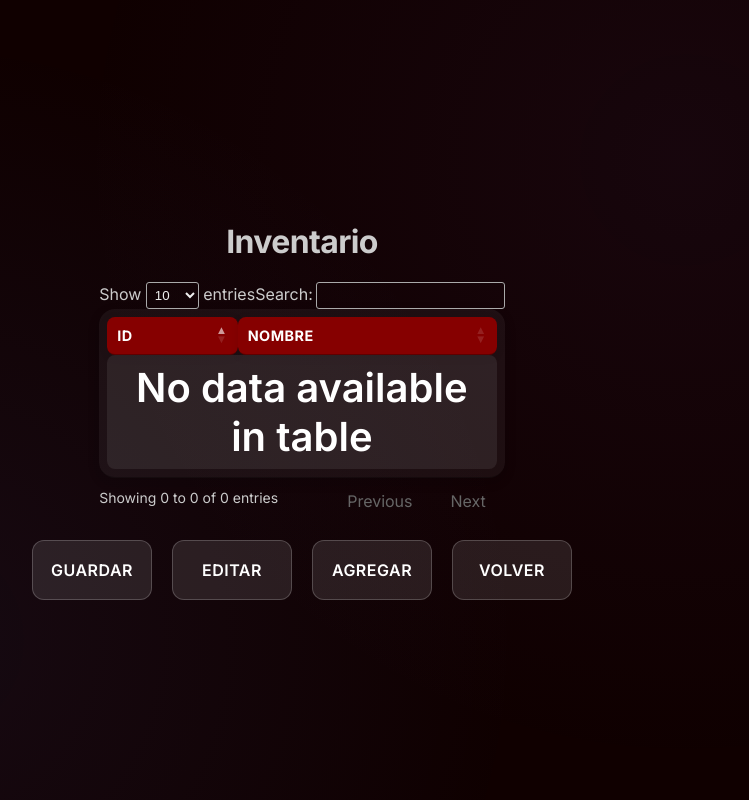
After one commit to Nickdiaz14/TOV, a Flask app: page /table_guide in a window 1280 px wide. The commit adds this page. Shown: the whole page, without its empty margins (338-1087 px from the left). Run offline with Flask 3, Linux system fonts and the light colour scheme; data that the repository does not hold is empty; some libraries are stand-ins or nearby versions.

Commit message:
Add guides table

```diff
--- a/app.py
+++ b/app.py
@@ -89,6 +89,21 @@ def charge_page():
 @app.route('/discharge')
 def discharge_page():
     return render_template('discharge.html')
+
+@app.route('/table_guide')
+def table_guide_page():
+    # Aquí podrías obtener los datos de la base de datos
+    connection = connect_db()
+    cursor = connection.cursor()
+
+    cursor.execute("""
+    SELECT * FROM guides
+    ORDER BY id ASC;
+    """)
+
+    output = cursor.fetchall()
+    data = [{"id": row[0], "nombre": row[1]} for row in output]
+    return render_template('table_guide.html',data=data)
 
 @app.route('/table_ped')
 def table_ped_page():
@@ -304,6 +319,25 @@ def discharge_submit():
         print("Error:", e)
         return jsonify({'success': False})
 
+@app.route("/guardar_guide", methods=["POST"])
+def guardar_guide():
+    datos_actualizados = request.get_json()
+    connection = connect_db()
+    cursor = connection.cursor()
+
+    for dato in datos_actualizados:
+        id = dato['id']
+        nombre = dato['nombre']
+
+        cursor.execute("""
+            UPDATE guides
+            SET name = %s
+            WHERE id = %s;
+        """, (nombre, id))
+    connection.commit()
+    cursor.close()
+    return jsonify({"status": "ok"})
+
 @app.route("/guardar_ped", methods=["POST"])
 def guardar_ped():
     datos_actualizados = request.get_json()
--- a/templates/menu.html
+++ b/templates/menu.html
@@ -12,7 +12,7 @@
         <div class="botones">
             <button data-url="/charge" class="resolver azulito" style="width: 150px;">Cargue</button>
             <button data-url="/discharge" class="resolver azulito" style="width: 150px;">Descargue</button>
-            <button data-url="/add" class="resolver azulito" style="width: 150px;">Añadir guia</button>
+            <button data-url="/table_guide" class="resolver azulito" style="width: 150px;">Añadir guia</button>
         </div>
         <div class="botones">
             <button data-url="/table_ped" class="resolver azulito" style="width: 150px;">Pedidos</button>
--- /dev/null
+++ b/templates/table_guide.html
@@ -0,0 +1,120 @@
+<!DOCTYPE html>
+<html lang="es">
+<head>
+    <meta charset="UTF-8">
+    <title>Tabla editable</title>
+
+    <!-- CSS de DataTables -->
+    <link rel="stylesheet" href="https://cdn.datatables.net/1.13.4/css/jquery.dataTables.min.css">
+    <script src="https://code.jquery.com/jquery-3.6.0.min.js"></script>
+
+    <!-- Tu CSS personalizado -->
+    <link rel="stylesheet" type="text/css" href="{{ url_for('static', filename='css/styles.css') }}">
+
+    <style>
+        td.editable {
+            background-color: #f2f2f2;
+        }
+        .dataTables_filter input {
+            background-color: #222;
+            color: #eee;
+            border: 1px solid #555;
+        }
+
+        /* 📦 Selector de cantidad */
+        .dataTables_length select {
+            background-color: #222;
+            color: #eee;
+            border: 1px solid #555;
+        }
+
+        /* 🔢 Textos pequeños de paginación y resumen */
+        .dataTables_info, .dataTables_paginate, .dataTables_length label, .dataTables_filter label {
+            color: #ccc;
+        }
+
+        /* ⏮ Botones de paginación */
+        .dataTables_paginate .paginate_button {
+            background-color: #333;
+            color: #eee !important;
+            border: none;
+            border-radius: 5px;
+            padding: 5px 10px;
+            margin: 0 2px;
+        }
+
+        .dataTables_paginate .paginate_button.current{
+            background-color: #860000 !important;
+            color: white !important;
+        }
+
+        .dataTables_wrapper .dataTables_paginate .paginate_button{
+            color: white !important;
+        }
+        .dataTables_info {
+            font-size: 14px;
+            color: #ccc !important;
+        }
+    </style>
+    <script src="https://cdn.datatables.net/1.13.4/js/jquery.dataTables.min.js"></script>
+</head>
+<body>
+
+<h1>Inventario</h1>
+<table id="tabla" class="display">
+    <thead>
+        <tr>
+            <th>ID</th>
+            <th>Nombre</th>
+        </tr>
+    </thead>
+    <tbody>
+        {% for row in data %}
+        <tr>
+            <td class="tipo2">{{ row.id }}</td>
+            <td contenteditable="false" class="editable" style="background-color: rgba(0, 0, 0, 0.3); font-size: 16px;border: 2px solid rgba(255, 255, 255, 0.2); text-align: left;">{{ row.nombre }}</td>
+        </tr>
+        {% endfor %}
+    </tbody>
+</table>
+<div class="botones">
+    <button id="guardar" class="resolver azulito" style="width: 120px;">Guardar</button>
+    <button onclick="handelClick()" class="resolver azulito" style="width: 120px;">Editar</button>
+    <button onclick="window.location.href='/add'" class="resolver azulito" style="width: 120px;">Agregar</button>
+    <button onclick="window.location.href='/'" class="resolver azulito" style="width: 120px;">Volver</button>
+</div>
+<script>
+function handelClick() {
+    const editableCells = document.querySelectorAll('.editable');
+    editableCells.forEach(cell => {
+        cell.contentEditable = cell.contentEditable === "true" ? "false" : "true";
+    });
+}
+$(document).ready(function() {
+    $('#tabla').DataTable();
+
+    $("#guardar").click(function() {
+        let datos = [];
+        $("#tabla tbody tr").each(function() {
+            const tds = $(this).find("td");
+            datos.push({
+                id: parseInt($(tds[0]).text()),
+                nombre: $(tds[1]).text()
+            });
+        });
+
+        $.ajax({
+            url: "/guardar_guide",
+            type: "POST",
+            contentType: "application/json",
+            data: JSON.stringify(datos),
+            success: function(res) {
+                alert("Datos guardados correctamente");
+            }
+        });
+    });
+});
+</script>
+
+</body>
+</html>
```
